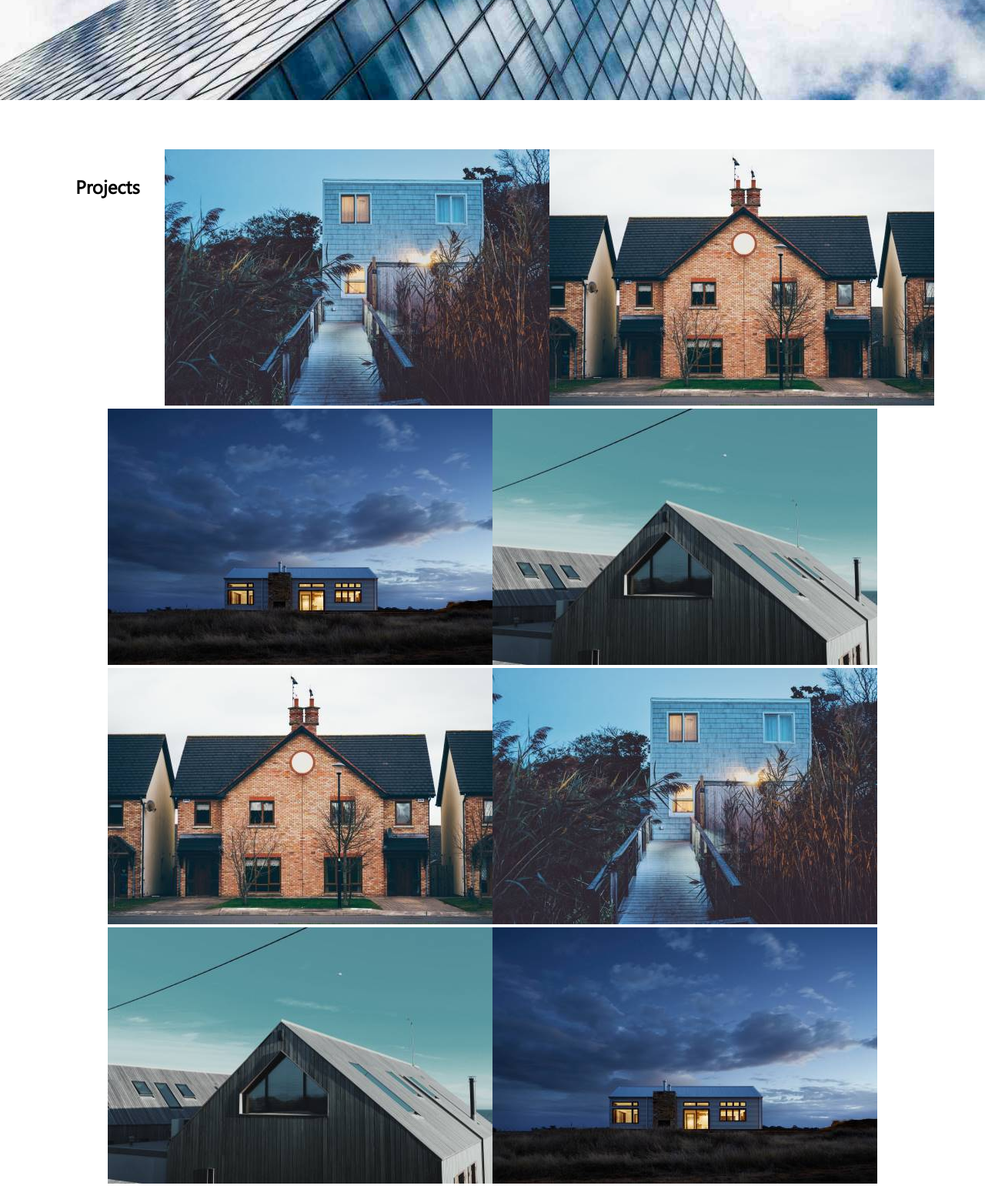
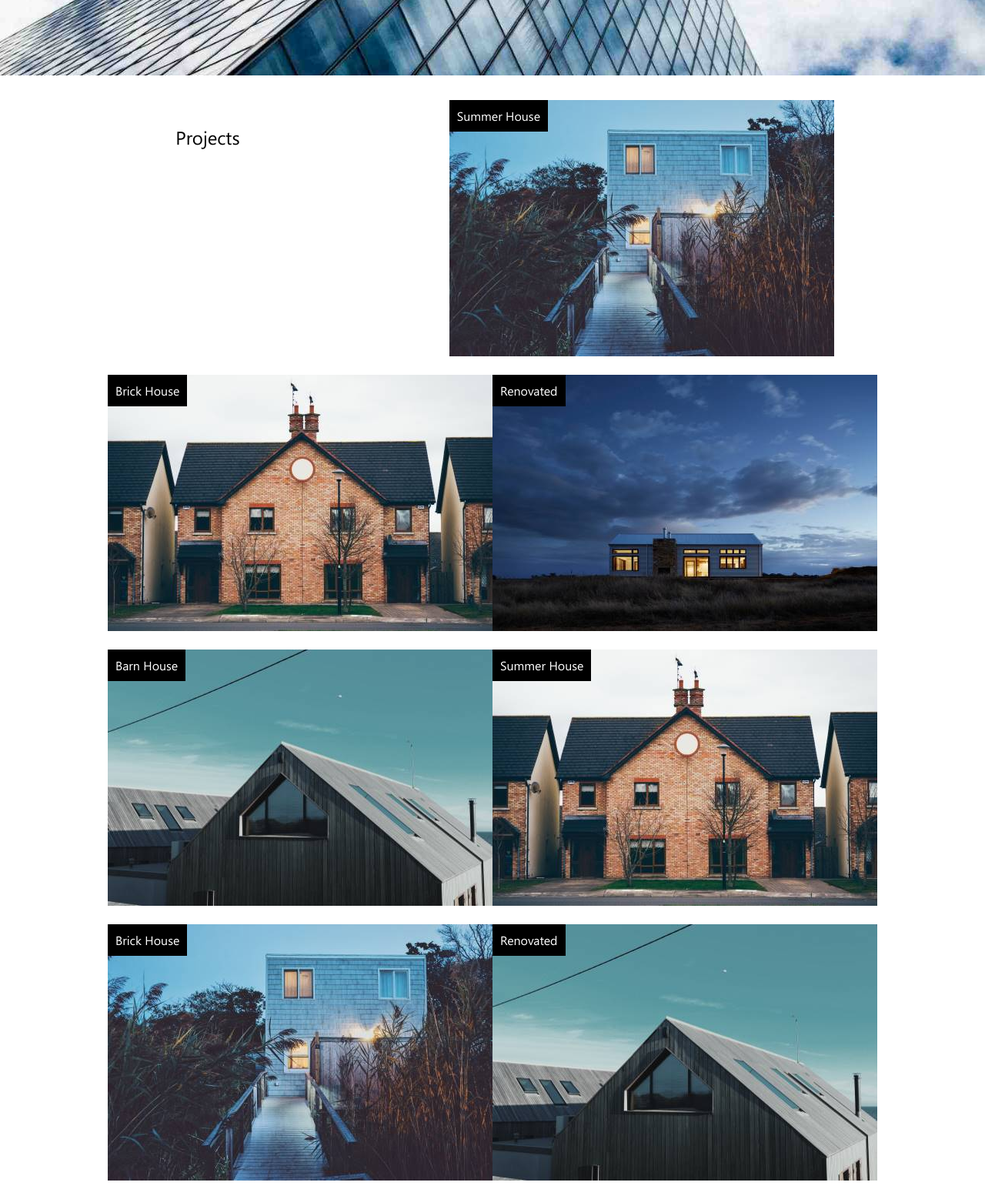
Before and after one commit to Maxime558/Maquette_Archi, a plain HTML site: page index.html in a window 1280 px wide. Shown: the part 560-2105 px from the top of the page at 77% size. Drawn offline with Linux system fonts and the light colour scheme.

Commit message:
Ajout des images dans projects

```diff
--- a/assets/css/style.css
+++ b/assets/css/style.css
@@ -25,18 +25,36 @@ header nav {
   align-items: center;
   justify-content: space-between;
   width: 100%;
-  height: 15vh;
+  height: 11vh;
   letter-spacing: 4px;
   font-weight: 100;
-  font-size: 1.5rem;
+  font-size: 1rem;
   background-color: white;
   letter-spacing: 5px;
+  box-shadow: 0px 10px 5px -9px rgba(0, 0, 0, 0.75);
+  -webkit-box-shadow: 0px 10px 5px -9px rgba(0, 0, 0, 0.75);
+  -moz-box-shadow: 0px 10px 5px -9px rgba(0, 0, 0, 0.75);
+  top: 0;
+  z-index: 1;
+  width: 100%;
+}
+
+.blue {
+  color: rgb(0, 0, 0);
+}
+
+.ma-bars {
+  padding: 0.5rem;
+  margin: 0.5rem;
+  border-radius: 0.5rem;
+  border: 1px solid black;
 }
 
 ul {
   display: flex;
   list-style-type: none;
   font-weight: 100;
+  display: none;
 }
 
 li {
@@ -53,28 +71,28 @@ li {
   justify-content: center;
   align-items: center;
   margin-top: 10px;
-  margin-bottom: 4rem;
+  margin-bottom: 2rem;
   font-size: 1.5rem;
   color: white;
-  font-weight: 200
+  font-weight: 200;
 }
 
-#logo{
+#logo {
   margin: 3rem;
   letter-spacing: 5px;
 }
 
-.BR{
+.BR {
   font-weight: 900;
 }
 
-.BR2{
+.BR2 {
   background-color: rgb(54, 54, 54);
   background-size: 2rem 2rem;
-    margin: 0.5rem;
+  margin: 0.2rem;
 }
 
-#architect{
+#architect {
   display: none;
 }
 
@@ -82,11 +100,131 @@ li {
 
 #titreproject {
   margin: 2rem;
-
+  justify-content: flex-start;
+  padding-right: 15rem;
+  font-weight: 100;
 }
 
-#Projects{
+#Projects {
   display: flex;
   flex-wrap: wrap;
   justify-content: center;
+  margin-left: 20px;
+  margin-right: 20px;
 }
+
+#Projects > div {
+  margin-bottom: 20px;
+}
+
+.image1 {
+  position: relative;
+  display: inline-block;
+}
+
+#summerhouse {
+  position: absolute;
+  top: 0;
+  left: 0;
+  background-color: black;
+  color: white;
+  padding: 10px;
+}
+
+.image2 {
+  position: relative;
+  display: inline-block;
+}
+
+#brickhouse {
+  position: absolute;
+  top: 0;
+  left: 0;
+  background-color: black;
+  color: white;
+  padding: 10px;
+}
+
+.image3 {
+  position: relative;
+  display: inline-block;
+}
+
+#renovated {
+  position: absolute;
+  top: 0;
+  left: 0;
+  background-color: black;
+  color: white;
+  padding: 10px;
+}
+
+.image4 {
+  position: relative;
+  display: inline-block;
+}
+
+#barnhouse {
+  position: absolute;
+  top: 0;
+  left: 0;
+  background-color: black;
+  color: white;
+  padding: 10px;
+}
+
+.image5 {
+  position: relative;
+  display: inline-block;
+}
+
+#summerhouse2 {
+  position: absolute;
+  top: 0;
+  left: 0;
+  background-color: black;
+  color: white;
+  padding: 10px;
+}
+
+.image6 {
+  position: relative;
+  display: inline-block;
+}
+
+#brickhouse2 {
+  position: absolute;
+  top: 0;
+  left: 0;
+  background-color: black;
+  color: white;
+  padding: 10px;
+}
+
+.image7 {
+  position: relative;
+  display: inline-block;
+}
+
+#renovated2 {
+  position: absolute;
+  top: 0;
+  left: 0;
+  background-color: black;
+  color: white;
+  padding: 10px;
+}
+
+.image8 {
+  position: relative;
+  display: inline-block;
+}
+
+#barnhouse2 {
+  position: absolute;
+  top: 0;
+  left: 0;
+  background-color: black;
+  color: white;
+  padding: 10px;
+}
--- a/index.html
+++ b/index.html
@@ -4,11 +4,21 @@
     <meta charset="UTF-8" />
     <meta name="viewport" content="width=device-width, initial-scale=1.0" />
     <title>Maquette Archi</title>
+    <link
+      rel="stylesheet"
+      href="https://cdnjs.cloudflare.com/ajax/libs/font-awesome/6.4.2/css/all.min.css"
+      integrity="sha512-z3gLpd7yknf1YoNbCzqRKc4qyor8gaKU1qmn+CShxbuBusANI9QpRohGBreCFkKxLhei6S9CQXFEbbKuqLg0DA=="
+      crossorigin="anonymous"
+      referrerpolicy="no-referrer"
+    />
     <link rel="stylesheet" href="./assets/css/style.css" />
   </head>
   <header>
     <nav>
       <div id="logo"><span class="BR">BR</span> Architects</div>
+      <div id="burger">
+        <i class="fa-solid fa-bars blue"> </i>
+      </div>
       <ul>
         <li>Projects</li>
         <li>About</li>
@@ -16,35 +26,46 @@
       </ul>
     </nav>
     <div id="img-header">
-      <h1><span class="BR2">BR</span> <span id="architect">Architects</span></h1>
+      <h1>
+        <span class="BR2">BR</span> <span id="architect">Architects</span>
+      </h1>
     </div>
   </header>
   <body>
     <section id="Projects">
-      <h2 id="titreproject">Projects</h2><br>
-      <div>
+      <h2 id="titreproject">Projects</h2>
+      <br />
+      <div class="image1">
         <img id="Masion1" src="./assets/img/house5.jpg" alt="Maison1" />
+        <p id="summerhouse">Summer House</p>
       </div>
-      <div>
+      <div class="image2">
         <img id="Masion2" src="./assets/img/house2.jpg" alt="Maison2" />
+        <p id="brickhouse">Brick House</p>
       </div>
-      <div>
+      <div class="image3">
         <img id="Masion3" src="./assets/img/house3.jpg" alt="Maison3" />
+        <p id="renovated">Renovated</p>
       </div>
-      <div>
+      <div class="image4">
         <img id="Masion4" src="./assets/img/house4.jpg" alt="Maison4" />
+        <p id="barnhouse">Barn House</p>
       </div>
-      <div>
+      <div class="image5">
         <img id="Masion5" src="./assets/img/house2.jpg" alt="Maison5" />
+        <p id="summerhouse2">Summer House</p>
       </div>
-      <div>
+      <div class="image6">
         <img id="Masion6" src="./assets/img/house5.jpg" alt="Maison6" />
+        <p id="brickhouse2">Brick House</p>
       </div>
-      <div>
+      <div class="image7">
         <img id="Masion7" src="./assets/img/house4.jpg" alt="Maison7" />
+        <p id="renovated2">Renovated</p>
       </div>
-      <div>
+      <div class="image8">
         <img id="Masion8" src="./assets/img/house3.jpg" alt="Maison8" />
+        <p id="barnhouse2">Barn House</p>
       </div>
     </section>
   </body>
```
Lines whose indentation alone changed are shown as unchanged.
